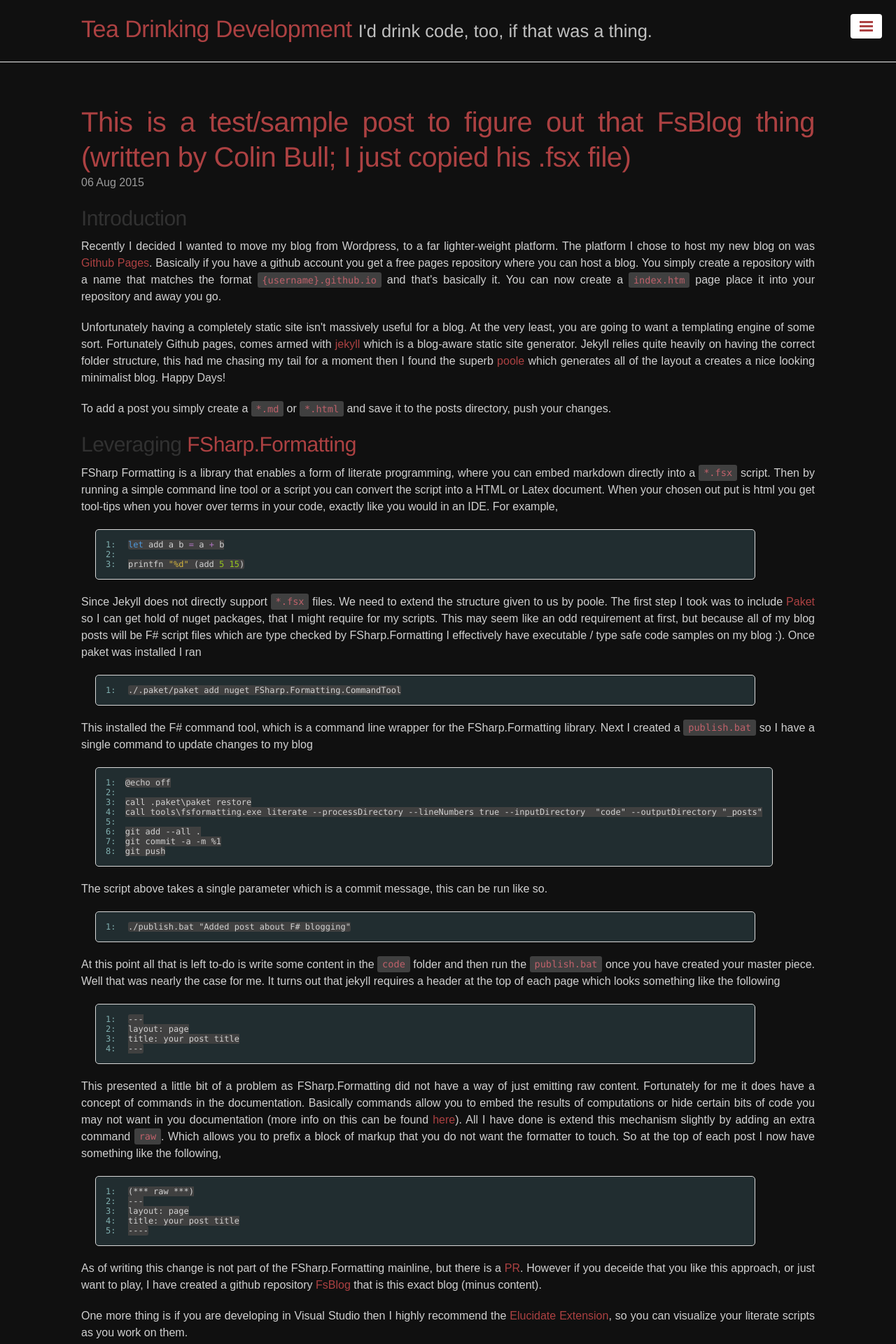
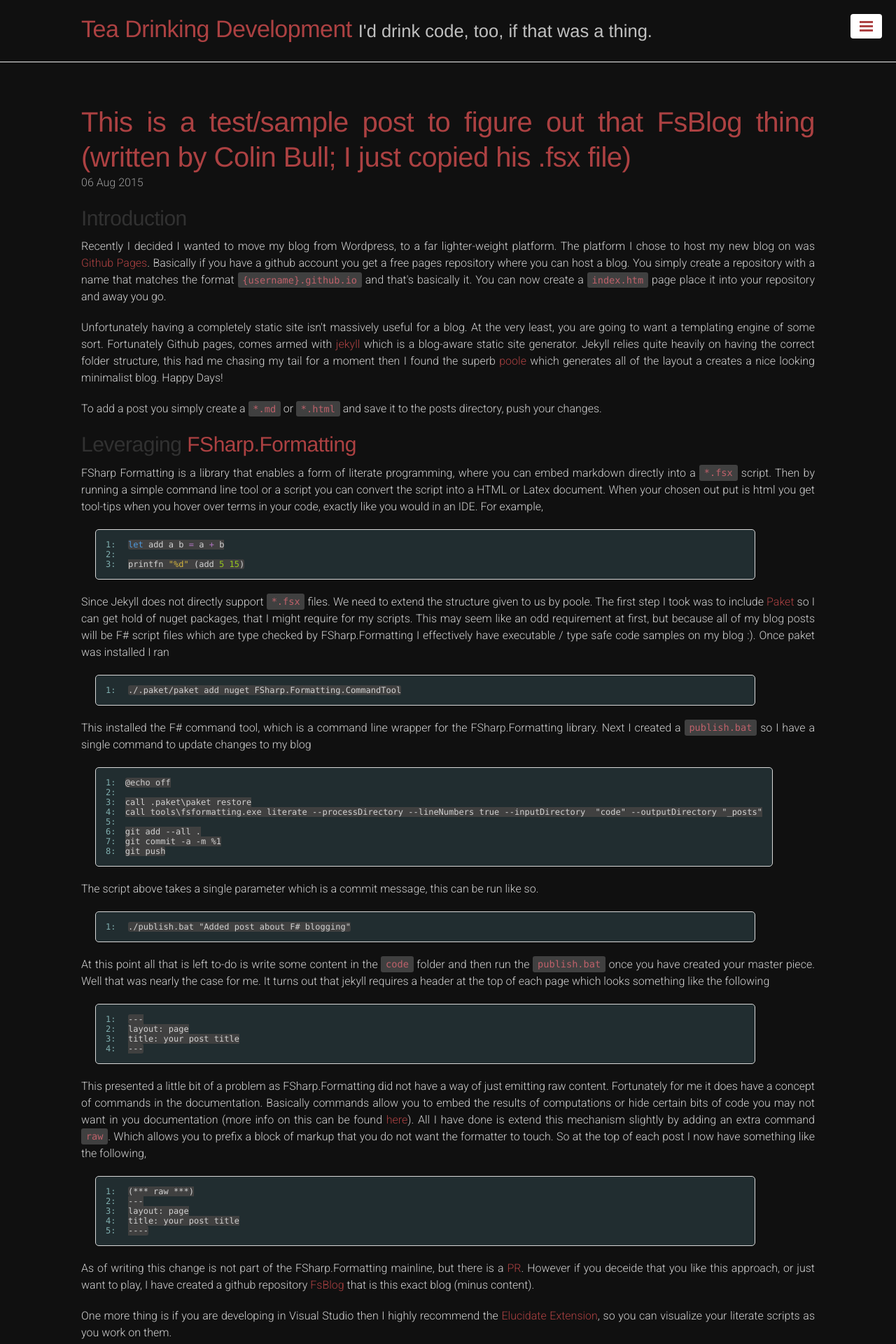
Before and after one commit to TeaDrivenDev/TeaDrivenDev.github.io, a Jekyll site: the page built from index.html, in a window 1280 px wide. Shown: the top 1920 px of the page at 70% size. Built offline with Jekyll 4.4.1, drawn with Linux system fonts in a browser that asks for light colours; some web fonts are replaced; Markdown is read by kramdown in place of the engine named in the settings; the list of posts is cut into pages by our own code.

Commit message:
Update lanyon.css

```diff
--- a/public/css/lanyon.css
+++ b/public/css/lanyon.css
@@ -434,7 +434,7 @@ a.pagination-item:hover {
 .theme-base-08d {
 	background-color: #101010;
 	color: #d0d0d0;
-  font-family: 'Exo', sans-serif;
+  font-family: "Roboto", Helvetica, sans-serif;
 }
 
 .theme-base-08d .sidebar,
```
